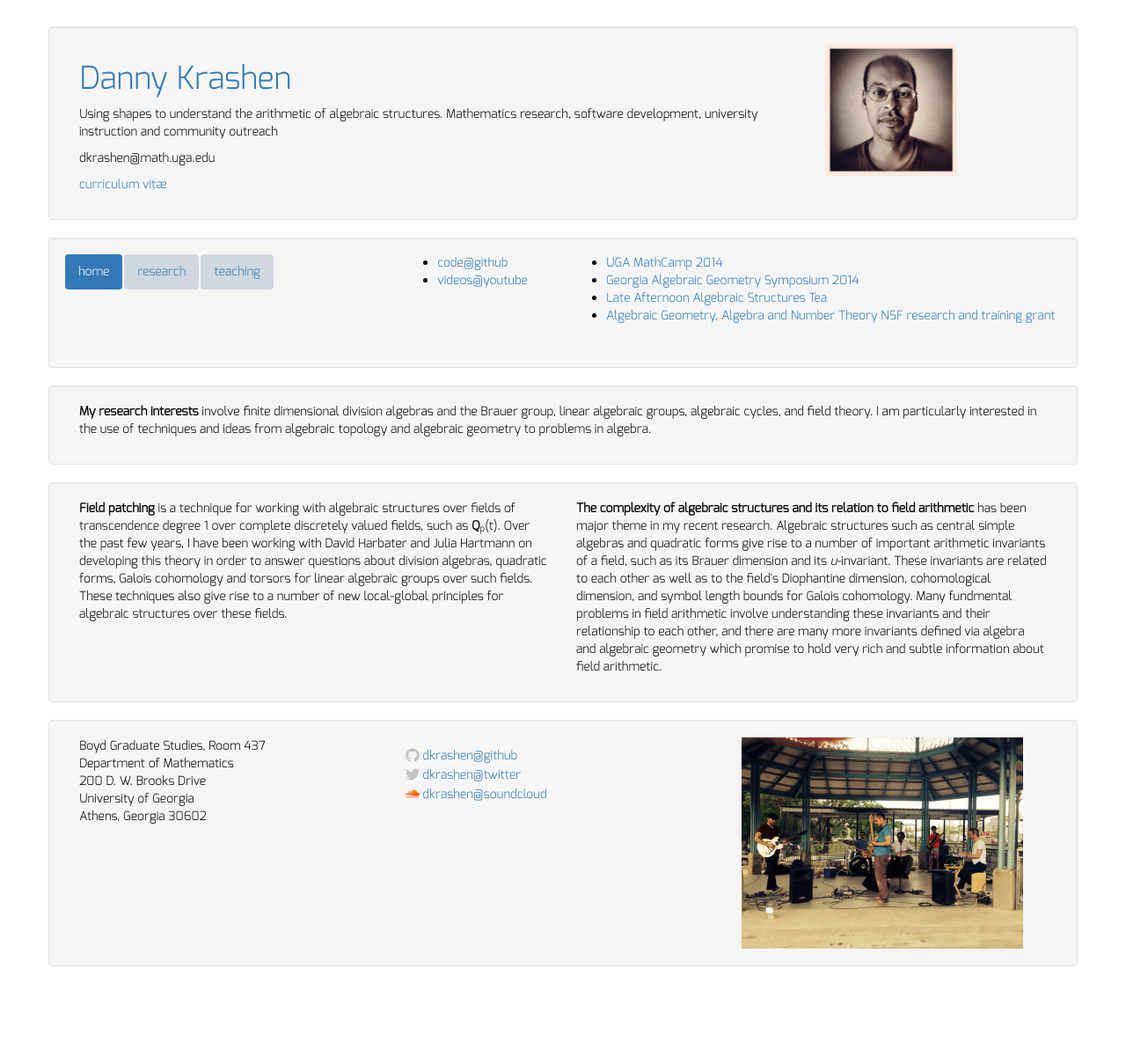
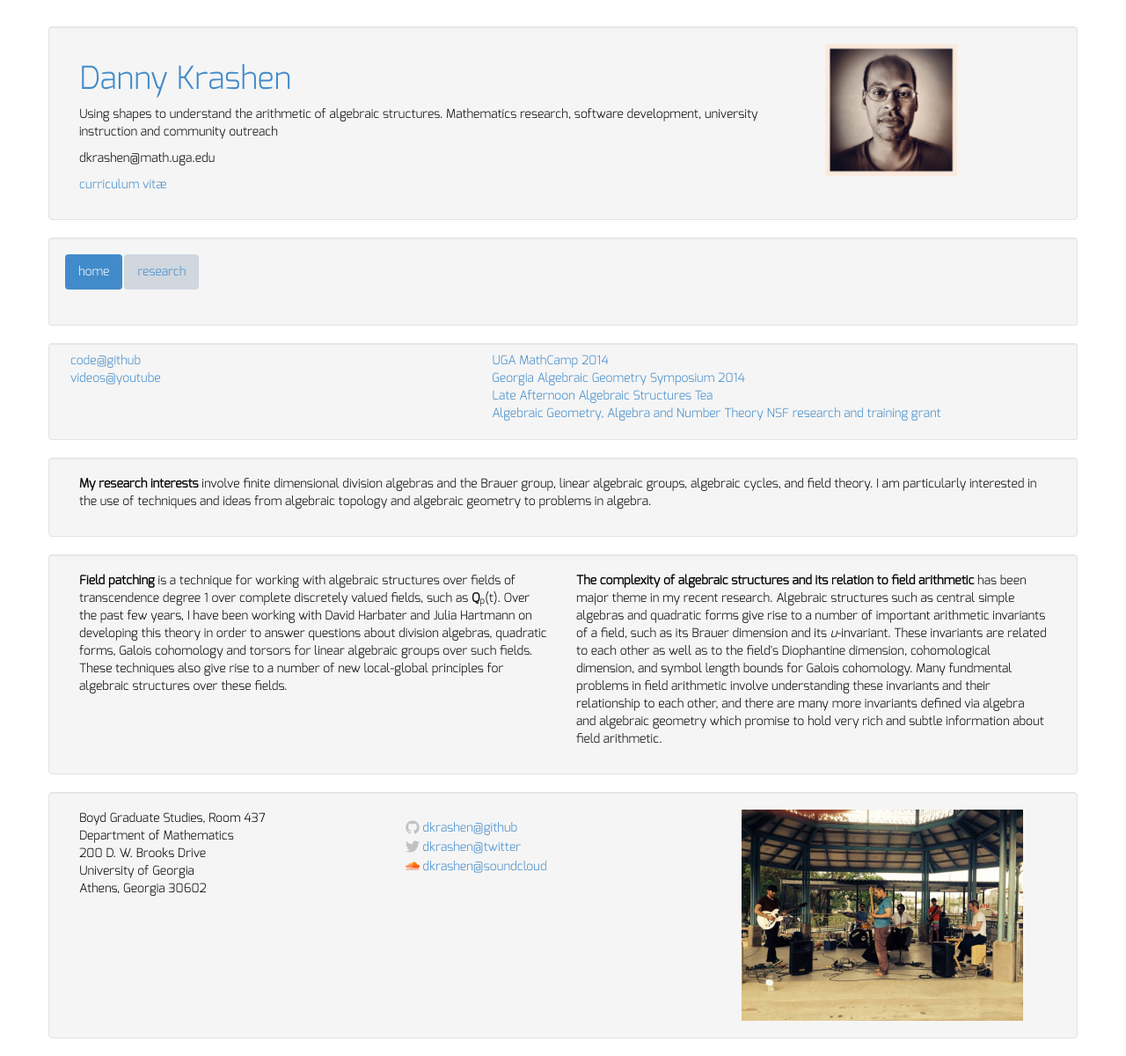
Before and after one commit to dkrashen/dkrashen.github.io, a Jekyll site: the page built from index.html, in a window 1280 px wide. Shown: the whole page at 88% size. Built offline with Jekyll 4.4.1, drawn with Linux system fonts in a browser that asks for light colours; nearby versions of some CDN libraries; before the commit the page ends 1118 px from its top, so only the background shows below that.

Commit message:
added all links -- time to go live.

```diff
--- a/_config.yml
+++ b/_config.yml
@@ -1,4 +1,4 @@
-#testing: true
+testing: true
 
 # Site settings
 title: "Danny Krashen"
--- a/_includes/header.html
+++ b/_includes/header.html
@@ -3,10 +3,14 @@
 	<div class="row well header-row">
 
 		<div class="col-md-9">
-			<h1 > <a href="{{ site.baseurl }}">{{ site.title }}</a> </h1>
+			<h1 > <a href="/">{{ site.title }}</a> </h1>
 			<p> {{ site.tagline }} {{ site.description }} </p>
 			<p>	{{ site.email }} </p>
-      <p> <a href="">curriculum vit&aelig;</a></p>
+      <p>
+        <a href="{{ "/vita.pdf" | prepend: site.baseurl}}"
+          >curriculum vit&aelig;
+        </a>
+      </p>
 		</div><!--/col-->
 
 		<div class="col-md-3">
--- a/_includes/navigation.html
+++ b/_includes/navigation.html
@@ -1,32 +1,9 @@
 <div class="row well well-sm">
-<div class="col-md-4 well well-sm noborder">
+<div class="col-md-12 well well-sm noborder">
 	<ul class="nav nav-pills">
 		<li id="home_link"><a href="/">home</a></li>
 		<li id="research_link"><a href="/research/">research</a></li>
-		<li id="teaching_link"><a href="/teaching/">teaching</a></li>
-		<!-- <li><a href="/teaching/">teaching</a></li> -->
-	</ul>
-</div>
-<div class="col-md-2 well well-sm noborder">
-	<ul class="list">
-		<li id="code_link">
-			<a href="https://github.com/{{ site.github_username }}"
-			target="_blank">code@github</a>
-		</li>
-		<li id="video_link"><a href=
-			"https://www.youtube.com/user/{{ site.youtube_username }}"
-			target="_blank">videos@youtube</a>
-		</li>
-		<!-- <li><a href="/teaching/">teaching</a></li> -->
-	</ul>
-</div>
-<div class="col-md-6 well well-sm noborder">
-	<ul>
-		<li><a href="/">UGA MathCamp 2014</a></li>
-		<li><a href="/">Georgia Algebraic Geometry Symposium 2014</a></li>
-		<li><a href="/">Late Afternoon Algebraic Structures Tea</a></li>
-		<li><a href="/">Algebraic Geometry, Algebra and Number Theory NSF
-    research and training grant</a></li>
+<!--		<li id="teaching_link"><a href="/teaching/">teaching</a></li> -->
 	</ul>
 </div>
 </div>
--- a/index.html
+++ b/index.html
@@ -4,6 +4,33 @@ layout: front
 
 <div class="navigation" active_link="home_link"/>
 	{% include navigation.html %}
+</div>
+
+<div class="row well well-sm">
+<div class="col-md-5">
+	<ul class="list-unstyled">
+		<li id="code_link">
+			<a href="https://github.com/{{ site.github_username }}"
+			target="_blank">code@github</a>
+		</li>
+		<li id="video_link"><a href=
+			"https://www.youtube.com/user/{{ site.youtube_username }}"
+			target="_blank">videos@youtube</a>
+		</li>
+	</ul>
+</div>
+<div class="col-md-7">
+	<ul class="list-unstyled">
+		<li><a href="http://ugamathcamp.torsor.org/">UGA MathCamp 2014</a></li>
+		<li><a href="http://gags.torsor.org/"
+      >Georgia Algebraic Geometry Symposium 2014</a></li>
+		<li><a href="http://last.dkrashen.org"
+      >Late Afternoon Algebraic Structures Tea</a></li>
+		<li><a href="http://agant.torsor.org/"
+      >Algebraic Geometry, Algebra and Number Theory NSF
+    research and training grant</a></li>
+	</ul>
+</div>
 </div>
 
 <div class="row well">
```
Also changed, not shown: 1 other file.
